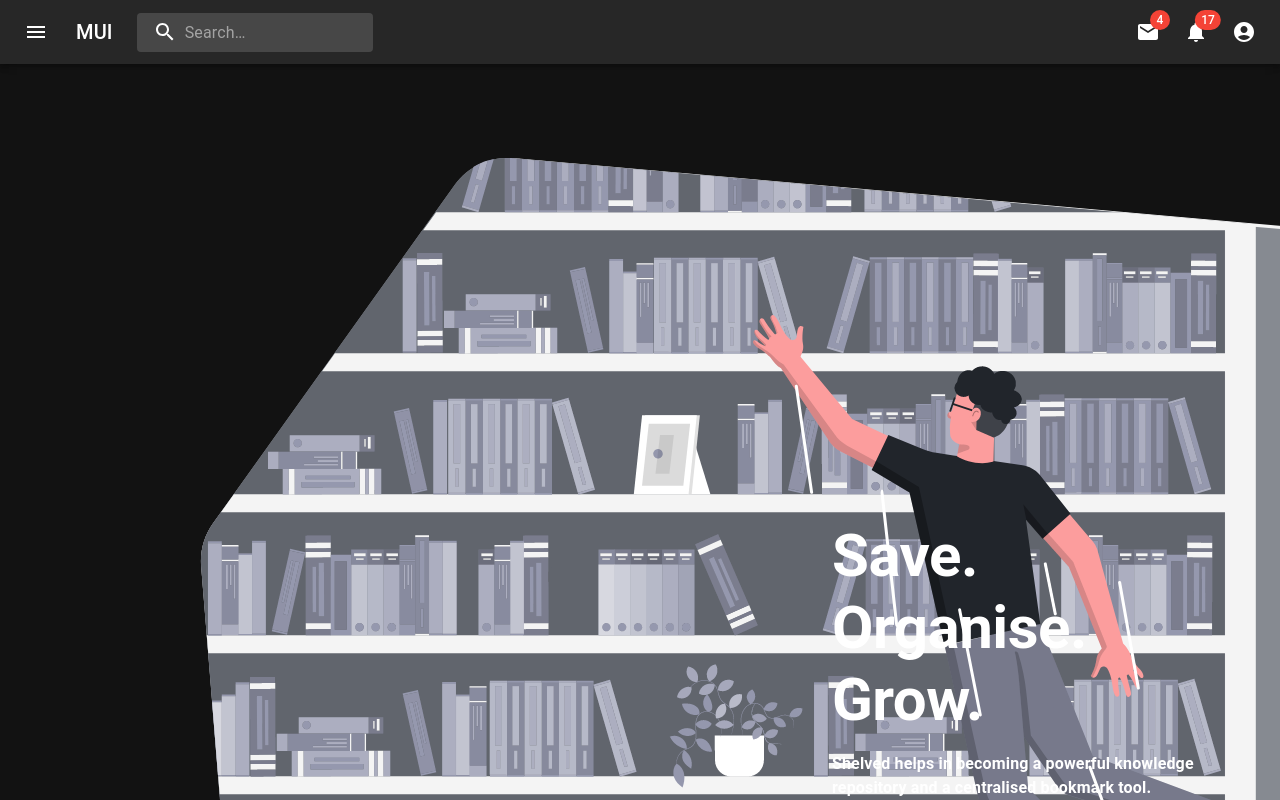
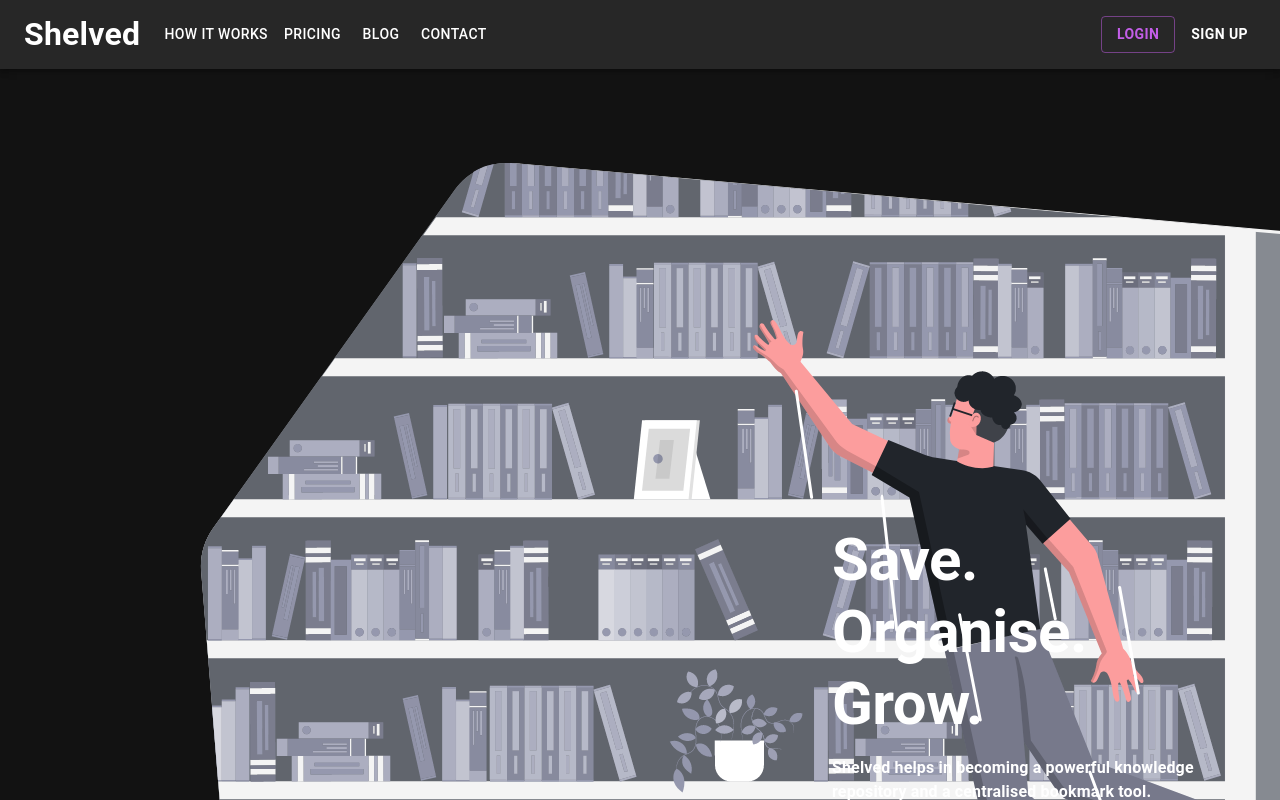
Before and after one commit to arju88nair/ReactTIL, a React (Create React App) app: page / in a window 1280 px wide. Shown: the top 800 px of the page. Built offline with nearby package versions, Linux system fonts and the light colour scheme.

Commit message:
Pre login app bar

```diff
--- a/src/App.js
+++ b/src/App.js
@@ -9,7 +9,7 @@ function App() {
         palette: {
             mode: 'dark',
             primary: {
-                main: '#989dd6',
+                main: '#c35ee8',
             },
             secondary: {
                 main: '#f50057',
--- a/src/views/Components/PreLoginAppBar.js
+++ b/src/views/Components/PreLoginAppBar.js
@@ -1,233 +1,121 @@
 import * as React from 'react';
-import { styled, alpha } from '@mui/material/styles';
 import AppBar from '@mui/material/AppBar';
 import Box from '@mui/material/Box';
 import Toolbar from '@mui/material/Toolbar';
 import IconButton from '@mui/material/IconButton';
 import Typography from '@mui/material/Typography';
-import InputBase from '@mui/material/InputBase';
-import Badge from '@mui/material/Badge';
-import MenuItem from '@mui/material/MenuItem';
 import Menu from '@mui/material/Menu';
 import MenuIcon from '@mui/icons-material/Menu';
-import SearchIcon from '@mui/icons-material/Search';
-import AccountCircle from '@mui/icons-material/AccountCircle';
-import MailIcon from '@mui/icons-material/Mail';
-import NotificationsIcon from '@mui/icons-material/Notifications';
-import MoreIcon from '@mui/icons-material/MoreVert';
+import Container from '@mui/material/Container';
+import Button from '@mui/material/Button';
+import MenuItem from '@mui/material/MenuItem';
 
-const Search = styled('div')(({ theme }) => ({
-    position: 'relative',
-    borderRadius: theme.shape.borderRadius,
-    backgroundColor: alpha(theme.palette.common.white, 0.15),
-    '&:hover': {
-        backgroundColor: alpha(theme.palette.common.white, 0.25),
-    },
-    marginRight: theme.spacing(2),
-    marginLeft: 0,
-    width: '100%',
-    [theme.breakpoints.up('sm')]: {
-        marginLeft: theme.spacing(3),
-        width: 'auto',
-    },
-}));
+const pages = ['How it works', 'Pricing', 'Blog', 'Contact'];
 
-const SearchIconWrapper = styled('div')(({ theme }) => ({
-    padding: theme.spacing(0, 2),
-    height: '100%',
-    position: 'absolute',
-    pointerEvents: 'none',
-    display: 'flex',
-    alignItems: 'center',
-    justifyContent: 'center',
-}));
+const PreLoginAppbar = () => {
+    const [anchorElNav, setAnchorElNav] = React.useState(null);
+    const [anchorElUser, setAnchorElUser] = React.useState(null);
 
-const StyledInputBase = styled(InputBase)(({ theme }) => ({
-    color: 'inherit',
-    '& .MuiInputBase-input': {
-        padding: theme.spacing(1, 1, 1, 0),
-        // vertical padding + font size from searchIcon
-        paddingLeft: `calc(1em + ${theme.spacing(4)})`,
-        transition: theme.transitions.create('width'),
-        width: '100%',
-        [theme.breakpoints.up('md')]: {
-            width: '20ch',
-        },
-    },
-}));
-
-export default function PreLoginAppBar() {
-    const [anchorEl, setAnchorEl] = React.useState(null);
-    const [mobileMoreAnchorEl, setMobileMoreAnchorEl] = React.useState(null);
-
-    const isMenuOpen = Boolean(anchorEl);
-    const isMobileMenuOpen = Boolean(mobileMoreAnchorEl);
-
-    const handleProfileMenuOpen = (event) => {
-        setAnchorEl(event.currentTarget);
+    const handleOpenNavMenu = (event) => {
+        setAnchorElNav(event.currentTarget);
+    };
+    const handleOpenUserMenu = (event) => {
+        setAnchorElUser(event.currentTarget);
     };
 
-    const handleMobileMenuClose = () => {
-        setMobileMoreAnchorEl(null);
+    const handleCloseNavMenu = () => {
+        setAnchorElNav(null);
     };
 
-    const handleMenuClose = () => {
-        setAnchorEl(null);
-        handleMobileMenuClose();
+    const handleCloseUserMenu = () => {
+        setAnchorElUser(null);
     };
 
-    const handleMobileMenuOpen = (event) => {
-        setMobileMoreAnchorEl(event.currentTarget);
-    };
-
-    const menuId = 'primary-search-account-menu';
-    const renderMenu = (
-        <Menu
-            anchorEl={anchorEl}
-            anchorOrigin={{
-                vertical: 'top',
-                horizontal: 'right',
-            }}
-            id={menuId}
-            keepMounted
-            transformOrigin={{
-                vertical: 'top',
-                horizontal: 'right',
-            }}
-            open={isMenuOpen}
-            onClose={handleMenuClose}
-        >
-            <MenuItem onClick={handleMenuClose}>Profile</MenuItem>
-            <MenuItem onClick={handleMenuClose}>My account</MenuItem>
-        </Menu>
-    );
-
-    const mobileMenuId = 'primary-search-account-menu-mobile';
-    const renderMobileMenu = (
-        <Menu
-            anchorEl={mobileMoreAnchorEl}
-            anchorOrigin={{
-                vertical: 'top',
-                horizontal: 'right',
-            }}
-            id={mobileMenuId}
-            keepMounted
-            transformOrigin={{
-                vertical: 'top',
-                horizontal: 'right',
-            }}
-            open={isMobileMenuOpen}
-            onClose={handleMobileMenuClose}
-        >
-            <MenuItem>
-                <IconButton size="large" aria-label="show 4 new mails" color="inherit">
-                    <Badge badgeContent={4} color="error">
-                        <MailIcon />
-                    </Badge>
-                </IconButton>
-                <p>Messages</p>
-            </MenuItem>
-            <MenuItem>
-                <IconButton
-                    size="large"
-                    aria-label="show 17 new notifications"
-                    color="inherit"
-                >
-                    <Badge badgeContent={17} color="error">
-                        <NotificationsIcon />
-                    </Badge>
-                </IconButton>
-                <p>Notifications</p>
-            </MenuItem>
-            <MenuItem onClick={handleProfileMenuOpen}>
-                <IconButton
-                    size="large"
-                    aria-label="account of current user"
-                    aria-controls="primary-search-account-menu"
-                    aria-haspopup="true"
-                    color="inherit"
-                >
-                    <AccountCircle />
-                </IconButton>
-                <p>Profile</p>
-            </MenuItem>
-        </Menu>
-    );
-
     return (
-        <Box sx={{ flexGrow: 1 }}>
-            <AppBar position="static">
-                <Toolbar>
-                    <IconButton
-                        size="large"
-                        edge="start"
-                        color="inherit"
-                        aria-label="open drawer"
-                        sx={{ mr: 2 }}
-                    >
-                        <MenuIcon />
-                    </IconButton>
+        <AppBar position="static">
+            <Container maxWidth="xl">
+                <Toolbar disableGutters>
                     <Typography
                         variant="h6"
                         noWrap
                         component="div"
-                        sx={{ display: { xs: 'none', sm: 'block' } }}
+                        sx={{ mr: 2, display: { xs: 'none', md: 'flex' } }}
+                        style={{fontSize:"2em",fontWeight:"bold"}}
                     >
-                        MUI
+                        Shelved
                     </Typography>
-                    <Search>
-                        <SearchIconWrapper>
-                            <SearchIcon />
-                        </SearchIconWrapper>
-                        <StyledInputBase
-                            placeholder="Search…"
-                            inputProps={{ 'aria-label': 'search' }}
-                        />
-                    </Search>
-                    <Box sx={{ flexGrow: 1 }} />
-                    <Box sx={{ display: { xs: 'none', md: 'flex' } }}>
-                        <IconButton size="large" aria-label="show 4 new mails" color="inherit">
-                            <Badge badgeContent={4} color="error">
-                                <MailIcon />
-                            </Badge>
-                        </IconButton>
+
+                    <Box sx={{ flexGrow: 1, display: { xs: 'flex', md: 'none' } }}>
                         <IconButton
                             size="large"
-                            aria-label="show 17 new notifications"
+                            aria-label="account of current user"
+                            aria-controls="menu-appbar"
+                            aria-haspopup="true"
+                            onClick={handleOpenNavMenu}
                             color="inherit"
                         >
-                            <Badge badgeContent={17} color="error">
-                                <NotificationsIcon />
-                            </Badge>
+                            <MenuIcon />
                         </IconButton>
-                        <IconButton
-                            size="large"
-                            edge="end"
-                            aria-label="account of current user"
-                            aria-controls={menuId}
-                            aria-haspopup="true"
-                            onClick={handleProfileMenuOpen}
-                            color="inherit"
+                        <Menu
+                            id="menu-appbar"
+                            anchorEl={anchorElNav}
+                            anchorOrigin={{
+                                vertical: 'bottom',
+                                horizontal: 'left',
+                            }}
+                            keepMounted
+                            transformOrigin={{
+                                vertical: 'top',
+                                horizontal: 'left',
+                            }}
+                            open={Boolean(anchorElNav)}
+                            onClose={handleCloseNavMenu}
+                            sx={{
+                                display: { xs: 'block', md: 'none' },
+                            }}
                         >
-                            <AccountCircle />
-                        </IconButton>
+                            {pages.map((page) => (
+                                <MenuItem key={page} onClick={handleCloseNavMenu}>
+                                    <Typography textAlign="center">{page}</Typography>
+                                </MenuItem>
+                            ))}
+                        </Menu>
                     </Box>
-                    <Box sx={{ display: { xs: 'flex', md: 'none' } }}>
-                        <IconButton
-                            size="large"
-                            aria-label="show more"
-                            aria-controls={mobileMenuId}
-                            aria-haspopup="true"
-                            onClick={handleMobileMenuOpen}
-                            color="inherit"
-                        >
-                            <MoreIcon />
-                        </IconButton>
+                    <Typography
+                        variant="h6"
+                        noWrap
+                        component="div"
+                        sx={{ flexGrow: 1, display: { xs: 'flex', md: 'none' } }}
+                        style={{fontSize:"2em",fontWeight:"bold"}}
+                    >
+                        Shelved
+                    </Typography>
+                    <Box sx={{ flexGrow: 1, display: { xs: 'none', md: 'flex' } }}>
+                        {pages.map((page) => (
+                            <Button
+                                key={page}
+                                onClick={handleCloseNavMenu}
+                                sx={{ my: 2, color: 'white', display: 'block' }}
+                            >
+                                {page}
+                            </Button>
+                        ))}
+                    </Box>
+
+                    <Box sx={{ flexGrow: 0 }}>
+                        <Button
+                            variant="outlined" style={{fontWeight: "600" ,justifyContent: "flex-start"}}>
+                            Login
+                        </Button>
+                        <Button
+                                style={{fontWeight: "600",marginLeft:8,
+                                    color: 'white', justifyContent: "flex-start"}} >
+                            Sign Up
+                        </Button>
                     </Box>
                 </Toolbar>
-            </AppBar>
-            {renderMobileMenu}
-            {renderMenu}
-        </Box>
+            </Container>
+        </AppBar>
     );
-}
+};
+export default PreLoginAppbar;
```
